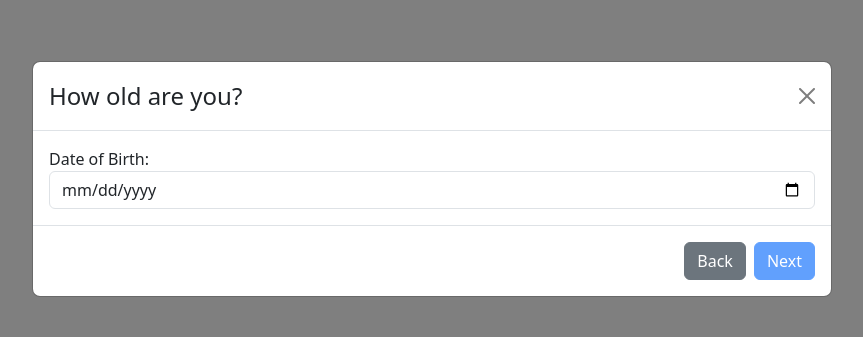
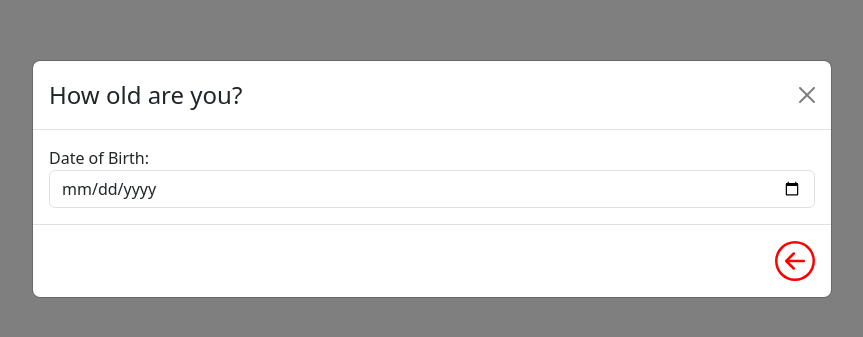
Before and after one commit to TJ-Mothokho/foodpulse, a React (Create React App) app: page /Register in a window 1280 px wide. Shown: the part 221-558 px from the top of the page, without its empty margins (208-1071 px from the left). Built offline with nearby package versions, Linux system fonts and the light colour scheme.

Commit message:
Added icon buttons (arrows)

```diff
--- /dev/null
+++ b/src/Pages/Users/Register.css
@@ -0,0 +1,4 @@
+.arrow-buttons{
+    height:40px;
+    cursor: pointer;
+}
--- a/src/Pages/Users/Register.js
+++ b/src/Pages/Users/Register.js
@@ -2,8 +2,10 @@ import axios from "axios";
 import React, { useState, useEffect } from "react";
 import { toast } from "react-toastify";
 import { Button, Card, Modal, Row, Col, Form } from "react-bootstrap";
-import addIcon from '../../Components/Images/plus-circle.svg'
+import backButton from '../../Components/Images/arrow-left-circle.svg';
+import nextButton from '../../Components/Images/arrow-right-circle.svg';
 import { useNavigate } from "react-router-dom";
+import './Register.css';
 
 const RegisterUser = () => {
     const [username, setUsername] = useState("");
@@ -342,8 +344,15 @@ const handlePassword = (selectedPassword) => {
                         </Row>
                     </Modal.Body>
                     <Modal.Footer>
-                        <Button variant="secondary" onClick={handleDOB_back}>Back</Button>
-                        <Button variant="primary" onClick={handleDOB_next} disabled={errorMessage || !dateOfBirth}>Next</Button>
+                        <img src={backButton} alt="back button" className="arrow-buttons" onClick={handleDOB_back}/>
+                        {
+                            errorMessage ? (null):(
+                                !dateOfBirth ? (null):(
+                                    <img src={nextButton} alt="Next button" className="arrow-buttons" onClick={handleDOB_next}/>
+                                )
+                            )
+                        }
+
                     </Modal.Footer>
                 </Form>
             </Modal>
@@ -366,8 +375,14 @@ const handlePassword = (selectedPassword) => {
                         </Row>
                     </Modal.Body>
                     <Modal.Footer>
-                        <Button variant="secondary" onClick={handleUsername_back}>Back</Button>
-                        <Button variant="primary" onClick={handleUsername_next} disabled={errorMessage || !username}>Next</Button>
+                    <img src={backButton} alt="back button" className="arrow-buttons" onClick={handleUsername_back}/>
+                        {
+                            errorMessage ? (null):(
+                                !username ? (null):(
+                                    <img src={nextButton} alt="Next button" className="arrow-buttons" onClick={handleUsername_next}/>
+                                )
+                            )
+                        }
                     </Modal.Footer>
                 </Form>
             </Modal>
@@ -390,8 +405,14 @@ const handlePassword = (selectedPassword) => {
                         </Row>
                     </Modal.Body>
                     <Modal.Footer>
-                        <Button variant="secondary" onClick={handleEmail_back}>Back</Button>
-                        <Button variant="primary" onClick={handleEmail_next} disabled={!email}>Next</Button>
+                    <img src={backButton} alt="back button" className="arrow-buttons" onClick={handleEmail_back}/>
+                        {
+                            errorMessage ? (null):(
+                                !email ? (null):(
+                                    <img src={nextButton} alt="Next button" className="arrow-buttons" onClick={handleEmail_next}/>
+                                )
+                            )
+                        }
                     </Modal.Footer>
                 </Form>
             </Modal>
@@ -414,8 +435,14 @@ const handlePassword = (selectedPassword) => {
                         </Row>
                     </Modal.Body>
                     <Modal.Footer>
-                        <Button variant="secondary" onClick={handlePassword_back}>Back</Button>
-                        <Button variant="primary" onClick={handlePassword_next} disabled={errorMessage || !password}>Next</Button>
+                    <img src={backButton} alt="back button" className="arrow-buttons" onClick={handlePassword_back}/>
+                        {
+                            errorMessage ? (null):(
+                                !password ? (null):(
+                                    <img src={nextButton} alt="Next button" className="arrow-buttons" onClick={handlePassword_next}/>
+                                )
+                            )
+                        }
                     </Modal.Footer>
                 </Form>
             </Modal>
@@ -438,8 +465,14 @@ const handlePassword = (selectedPassword) => {
                         </Row>
                     </Modal.Body>
                     <Modal.Footer>
-                        <Button variant="secondary" onClick={handleWebsite_back}>Back</Button>
-                        <Button variant="primary" onClick={handleWebsite_next} disabled={errorMessage}>Next</Button>
+                    <img src={backButton} alt="back button" className="arrow-buttons" onClick={handleWebsite_back}/>
+                        {
+                            errorMessage ? (null):(
+                                !website ? (null):(
+                                    <img src={nextButton} alt="Next button" className="arrow-buttons" onClick={handleWebsite_next}/>
+                                )
+                            )
+                        }
                     </Modal.Footer>
                 </Form>
             </Modal>
@@ -459,8 +492,12 @@ const handlePassword = (selectedPassword) => {
                         </Row>
                     </Modal.Body>
                     <Modal.Footer>
-                        <Button variant="secondary" onClick={handleProfilePicture_back}>Back</Button>
-                        <Button variant="primary" onClick={handleProfilePicture_next}>Next</Button>
+                    <img src={backButton} alt="back button" className="arrow-buttons" onClick={handleProfilePicture_back}/>
+                        {
+                            errorMessage ? (null):(
+                                <img src={nextButton} alt="Next button" className="arrow-buttons" onClick={handleProfilePicture_next}/>
+                            )
+                        }
                     </Modal.Footer>
                 </Form>
             </Modal>
@@ -480,8 +517,12 @@ const handlePassword = (selectedPassword) => {
                         </Row>
                     </Modal.Body>
                     <Modal.Footer>
-                        <Button variant="secondary" onClick={handleBio_back}>Back</Button>
-                        <Button variant="primary" onClick={handleBio_next}>Next</Button>
+                        <img src={backButton} alt="back button" className="arrow-buttons" onClick={handleBio_back}/>
+                        {
+                            errorMessage ? (null):(
+                                <img src={nextButton} alt="Next button" className="arrow-buttons" onClick={handleBio_next}/>
+                            )
+                        }
                     </Modal.Footer>
                 </Form>
             </Modal>
```
Also changed, not shown: src/Components/Images/arrow-left-circle.svg, src/Components/Images/arrow-right-circle.svg.
